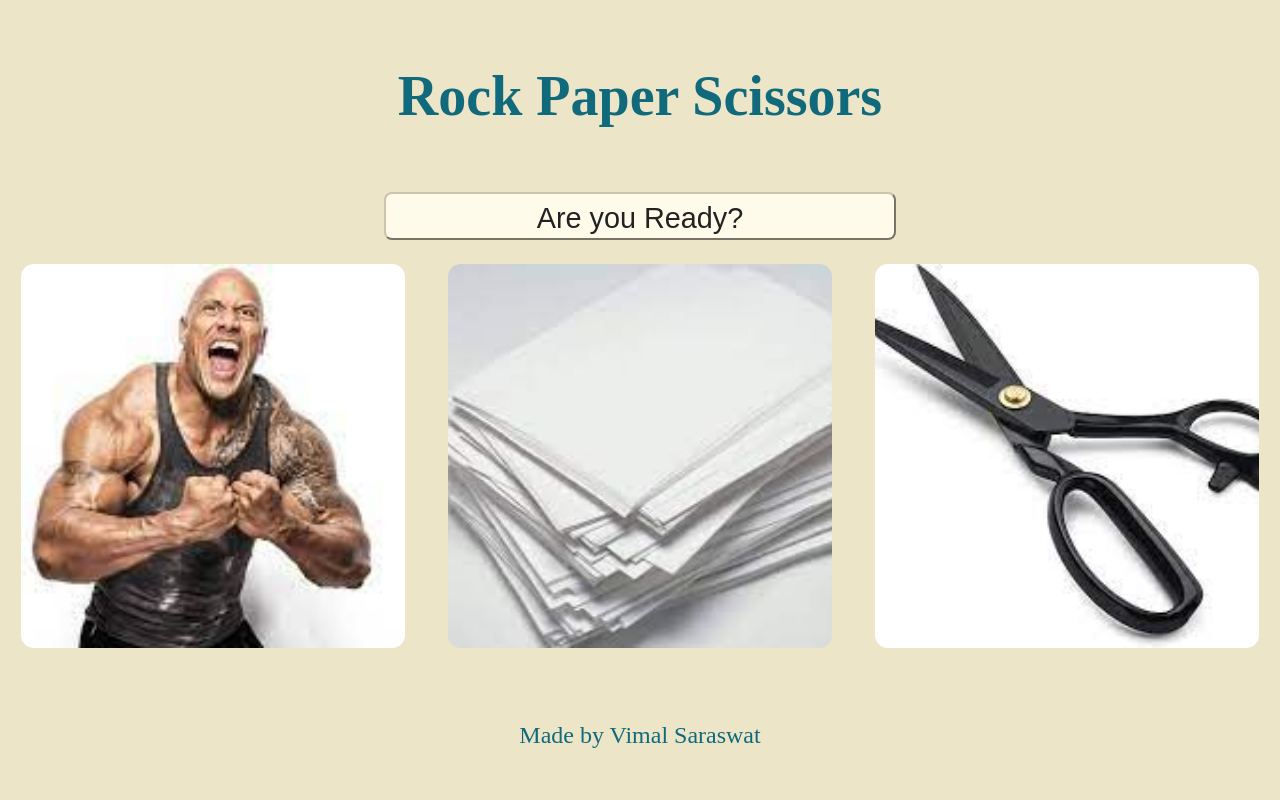
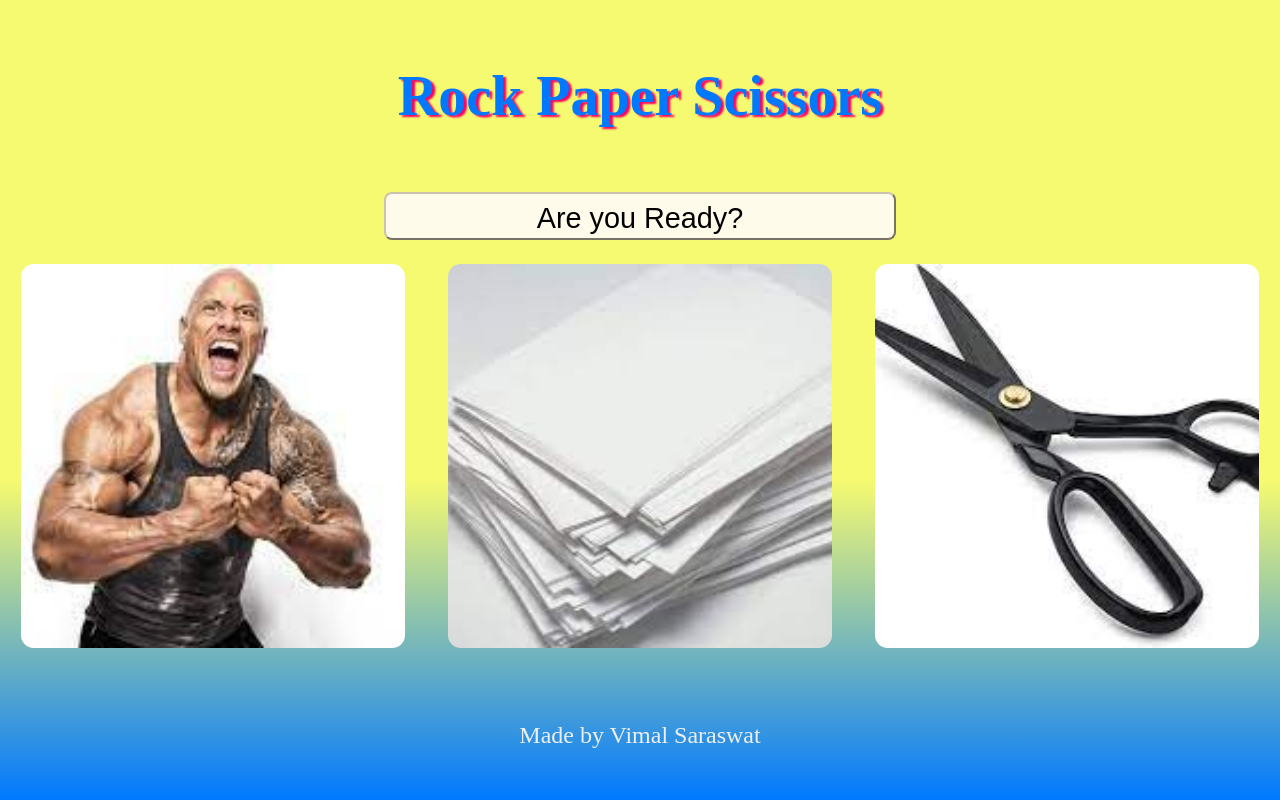
Before and after one commit to vimalsaraswat/rock-paper-scissors, a plain HTML site: page index.html in a window 1280 px wide. Drawn offline with Linux system fonts and the light colour scheme.

Commit message:
Changed color theme

```diff
--- a/styles.css
+++ b/styles.css
@@ -1,7 +1,8 @@
 body {
   margin: 0;
   padding: 0;
-  background: #ece5c7;
+  background: linear-gradient(#f6fa70 60%, #0079ff);
+  color: #0079ff;
   min-height: 100vh;
   min-width: 100dvw;
   display: flex;
@@ -12,11 +13,10 @@ body {
 
 h1 {
   font-size: 3.5rem;
-  color: #116a7b;
+  text-shadow: 3px 2px 2px #ff0060;
 }
 
 button {
-  color: #222;
   padding: 8px;
   font-size: 1.8rem;
   background: #fffbeb;
@@ -74,7 +74,6 @@ article {
 }
 
 #modal[open] {
-  color: blueviolet;
   font-size: 2.5rem;
   display: flex;
   flex-direction: column;
@@ -82,7 +81,7 @@ article {
 
 footer {
   font-size: 1.5rem;
-  color: #116a7b;
+  color: #eee;
 }
 
 .hidden {
```
